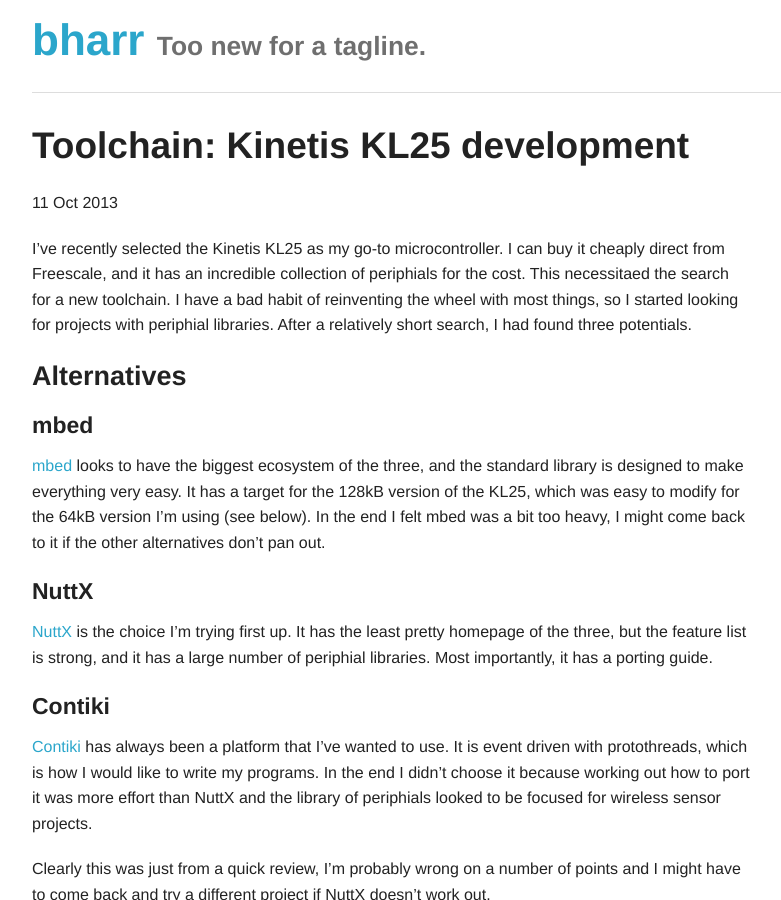
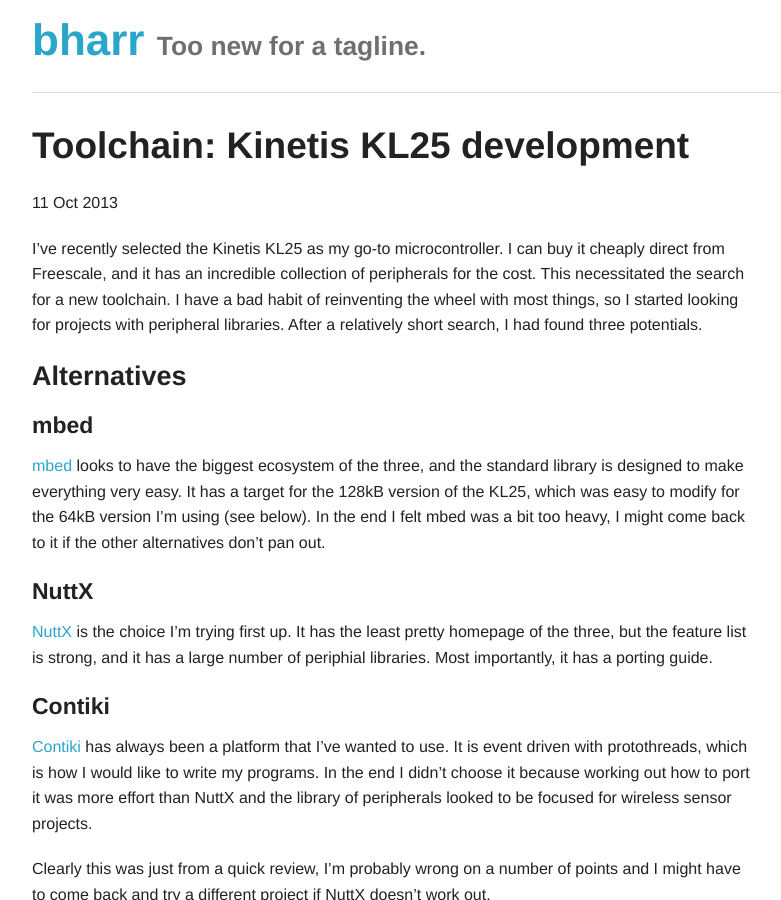
Before and after one commit to bharrisau/bharrisau.github.io, a Jekyll site: the page built from _posts/2013-10-11-toolchain-kinetis-KL25.markdown, in a window 1280 px wide and 900 px high. Shown: the whole window, without its empty margins (123-904 px from the left). Built offline with Jekyll 4.4.1, drawn with Linux system fonts in a browser that asks for light colours; Markdown is read by kramdown in place of the engine named in the settings; some of the changed text lies outside the part shown.

Commit message:
spell check

```diff
--- a/_posts/2013-10-11-toolchain-kinetis-KL25.markdown
+++ b/_posts/2013-10-11-toolchain-kinetis-KL25.markdown
@@ -4,7 +4,7 @@
 categories: toolchain development kl25 kinetis
 ---
 
-I've recently selected the Kinetis KL25 as my go-to microcontroller. I can buy it cheaply direct from Freescale, and it has an incredible collection of periphials for the cost. This necessitaed the search for a new toolchain. I have a bad habit of reinventing the wheel with most things, so I started looking for projects with periphial libraries. After a relatively short search, I had found three potentials.
+I've recently selected the Kinetis KL25 as my go-to microcontroller. I can buy it cheaply direct from Freescale, and it has an incredible collection of peripherals for the cost. This necessitated the search for a new toolchain. I have a bad habit of reinventing the wheel with most things, so I started looking for projects with peripheral libraries. After a relatively short search, I had found three potentials.
 
 <!--excerpt-->
 
@@ -16,7 +16,7 @@
 [NuttX][nuttx] is the choice I'm trying first up. It has the least pretty homepage of the three, but the feature list is strong, and it has a large number of periphial libraries. Most importantly, it has a porting guide.
 
 #### Contiki
-[Contiki][contiki] has always been a platform that I've wanted to use. It is event driven with protothreads, which is how I would like to write my programs. In the end I didn't choose it because working out how to port it was more effort than NuttX and the library of periphials looked to be focused for wireless sensor projects.
+[Contiki][contiki] has always been a platform that I've wanted to use. It is event driven with protothreads, which is how I would like to write my programs. In the end I didn't choose it because working out how to port it was more effort than NuttX and the library of peripherals looked to be focused for wireless sensor projects.
 
 Clearly this was just from a quick review, I'm probably wrong on a number of points and I might have to come back and try a different project if NuttX doesn't work out.
 
```
Also changed, not shown: other parts of _posts/2013-10-11-toolchain-kinetis-KL25.markdown (+1 -1 lines).
